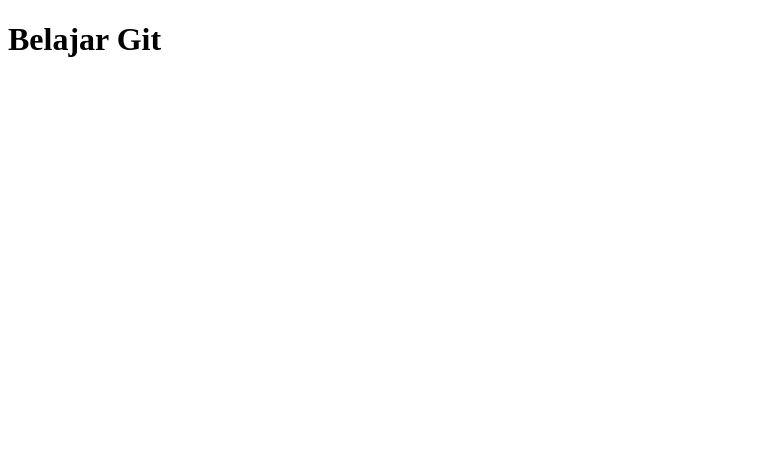
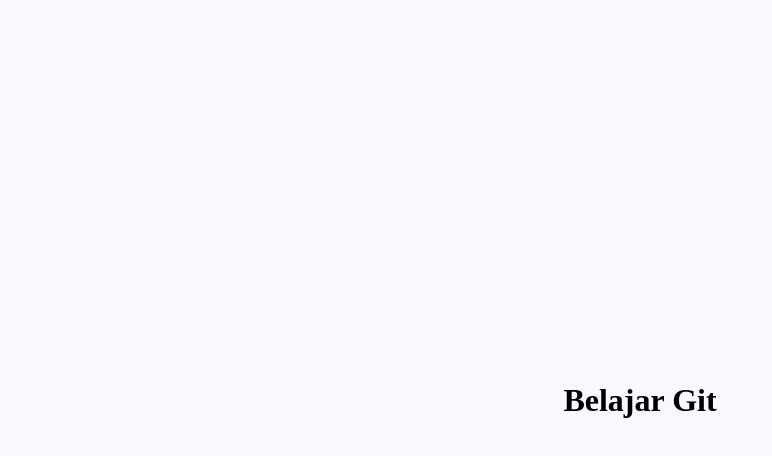
Before and after one commit to jemblonganvalley/pertama, a plain HTML site: page index.html in a window 1280 px wide. Shown: the whole page, without its empty margins (0-772 px from the left). Drawn offline with Linux system fonts and the light colour scheme.

Commit message:
update html dan css..

```diff
--- a/index.html
+++ b/index.html
@@ -1,8 +1,10 @@
 <!DOCTYPE html>
 <html lang="en">
 <head>
+    <link rel="stylesheet" href="./main.css">
     <meta charset="UTF-8">
     <meta name="viewport" content="width=device-width, initial-scale=1.0">
+    <meta name="description" content="belajar github">
     <title>Belajar Git</title>
 </head>
 <body>
@@ -11,9 +13,11 @@
 
         <h1>Belajar Git</h1>
 
-
     </main>
 
 
+
+
+<script src="./main.js"></script>
 </body>
 </html>
--- a/main.css
+++ b/main.css
@@ -0,0 +1,31 @@
+html{
+    scroll-behavior: smooth;
+}
+
+*{
+    box-sizing: border-box;
+}
+
+body{
+    width: 100vw;
+    height: auto;
+    min-height: 100vh;
+    padding: 0;
+    margin: 0;
+    overflow-x: hidden;
+    background-color: ghostwhite;
+    user-select: none;
+}
+
+a{
+    text-decoration: none;
+    color: inherit;
+}
+
+.container{
+    width: 100vw;
+    height: 100vh;
+    display: flex;
+    justify-content: center;
+    align-items: center;
+}
```
